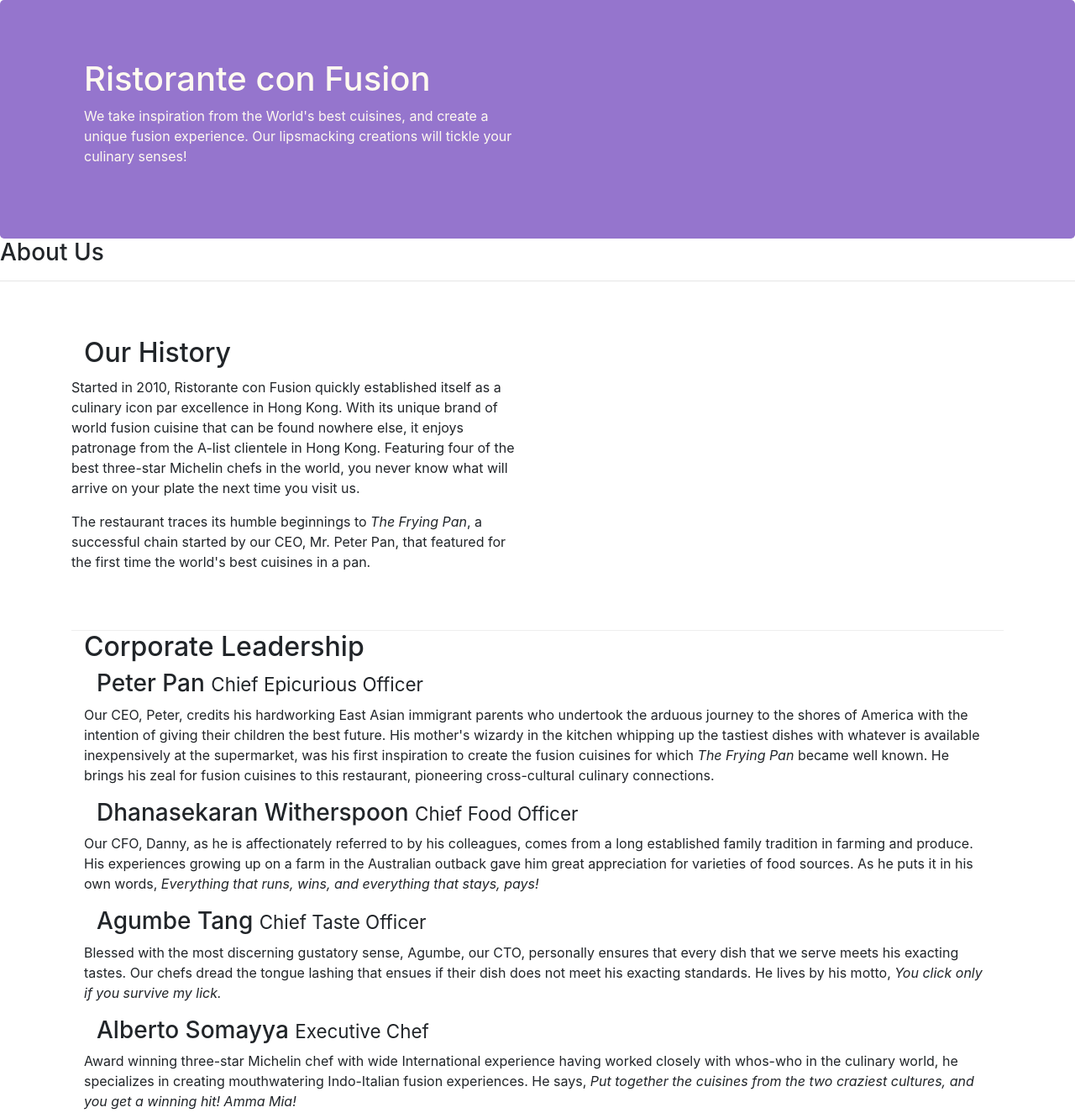
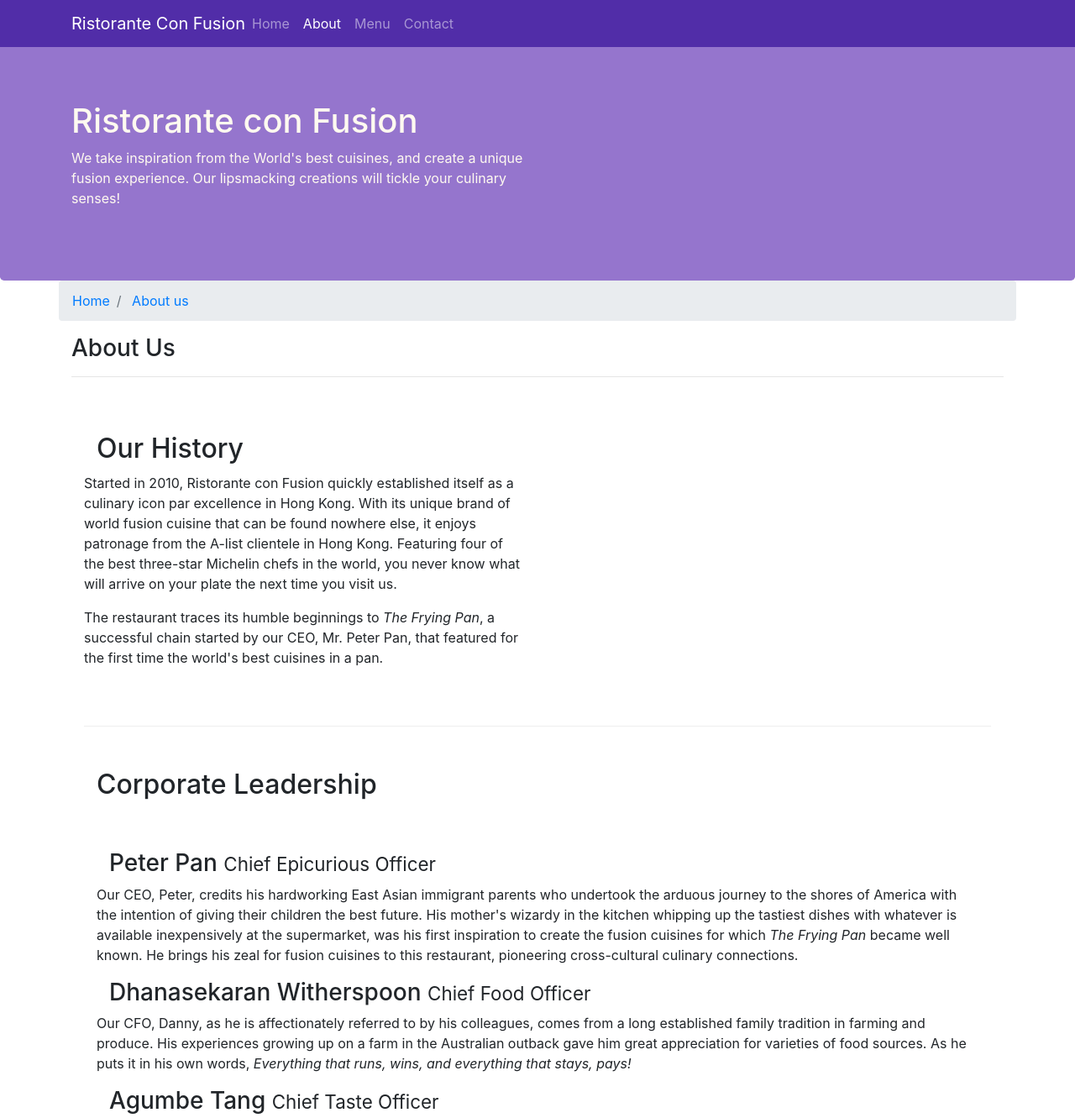
Before and after one commit to mariavbalves/initialsetup, a website: page aboutus.html in a window 1280 px wide. Shown: the top 1331 px of the page at 84% size. Drawn offline with nearby package versions, Linux system fonts and the light colour scheme.

Commit message:
navbar and breadcrumbs

```diff
--- a/aboutus.html
+++ b/aboutus.html
@@ -16,9 +16,35 @@
 </head>
 
 <body>
+<nav class="navbar navbar-dark navbar-expand-sm  fixed-top">
+
+    <div class="container">
+        <button class="navbar-toggler" type="button" data-toggle="collapse" data-target="#Navbar">
+            <span class="navbar-toggler-icon"> </span>
+
+        </button>
+
+        <a class="navbar-brand mr-auto" href= "#"> Ristorante Con Fusion </a>
+
+        <div class= "coolapse navbar-collapse" id = "Navbar">
+
+            <ul class="navbar-nav mr-auto">
+            <li class="nav-item "> <a class="nav-link" href="./index.html">Home </a> </li>
+
+            <li class="nav-item active"> <a class="nav-link" href="./aboutus.html">About </a> </li>
+            <li class="nav-item"> <a class="nav-link" href="#">Menu </a> </li>
+             <li class="nav-item"> <a class="nav-link" href="#">Contact </a> </li>
+
+        </ul>
+    </div>
+
+    </div>
+
+</nav>
 
     <header class="jumbotron">
         <div class="container">
+                <div class="row ">
             <div class="row row-header">
                 <div class="col-12 col-sm-6">
                     <h1>Ristorante con Fusion</h1>
@@ -27,12 +53,17 @@
                 <div class="col-12 col-sm">
                 </div>
             </div>
+            </div>
         </div>
     </header>
 
-    <div>
-        <div>
-            <div>
+    <div class="container">
+        <div class="row">
+            <ol class="col-12 breadcrumb">
+            <li class="breadcrumb-item"> <a href="./index.html">Home</a></li>
+             <li class="breadcrumb-item active"> <a href="./aboutus.html">About us</a></li>
+            </ol>
+            <div class="col-12">
                <h3>About Us</h3>
                <hr>
             </div>
@@ -46,7 +77,7 @@
                 <h2>Our History</h2>
             </div>
 
-<div class="row ">
+             <div class="row ">
                 <div class="col col-sm-6 col-md-6">
                 <p>Started in 2010, Ristorante con Fusion quickly established itself as a culinary icon par excellence in Hong Kong. With its unique brand of world fusion cuisine that can be found nowhere else, it enjoys patronage from the A-list clientele in Hong Kong.  Featuring four of the best three-star Michelin chefs in the world, you never know what will arrive on your plate the next time you visit us.</p>
                 <p>The restaurant traces its humble beginnings to <em>The Frying Pan</em>, a successful chain started by our CEO, Mr. Peter Pan, that featured for the first time the world's best cuisines in a pan.</p>
@@ -59,16 +90,18 @@
 
 
 
-       <div class="container">
-            <div>
 
-<h2>Corporate Leadership</h2>
+             <div class="container">
+                <div class="row row-content ">
+
+            <h2>Corporate Leadership</h2>
 
 
-
+                  <div class="row row-content ">
                 <div class="col-12 col-sm-6 col-md-6"><h3>Peter Pan <small>Chief Epicurious Officer</small></h3> </div>
 
-                <div class="d-none d-sm-block"> <p>Our CEO, Peter, credits his hardworking East Asian immigrant parents who undertook the arduous journey to the shores of America with the intention of giving their children the best future. His mother's wizardy in the kitchen whipping up the tastiest dishes with whatever is available inexpensively at the supermarket, was his first inspiration to create the fusion cuisines for which <em>The Frying Pan</em> became well known. He brings his zeal for fusion cuisines to this restaurant, pioneering cross-cultural culinary connections.</p></div>
+                <p class="d-none d-sm-block">
+                    Our CEO, Peter, credits his hardworking East Asian immigrant parents who undertook the arduous journey to the shores of America with the intention of giving their children the best future. His mother's wizardy in the kitchen whipping up the tastiest dishes with whatever is available inexpensively at the supermarket, was his first inspiration to create the fusion cuisines for which <em>The Frying Pan</em> became well known. He brings his zeal for fusion cuisines to this restaurant, pioneering cross-cultural culinary connections.</p>
 
 
 
@@ -77,19 +110,22 @@
 
             </div>
 
-                  <div class="d-none d-sm-block"><p>Our CFO, Danny, as he is affectionately referred to by his colleagues, comes from a long established family tradition in farming and produce. His experiences growing up on a farm in the Australian outback gave him great appreciation for varieties of food sources. As he puts it in his own words, <em>Everything that runs, wins, and everything that stays, pays!</em></p></div>
+                 <p class="d-none d-sm-block">
+                    Our CFO, Danny, as he is affectionately referred to by his colleagues, comes from a long established family tradition in farming and produce. His experiences growing up on a farm in the Australian outback gave him great appreciation for varieties of food sources. As he puts it in his own words, <em>Everything that runs, wins, and everything that stays, pays!</em></p>
 
                 <div class="col-12 col-sm-12 col-md-12"><h3>Agumbe Tang <small>Chief Taste Officer</small></h3> </div>
 
-                  <div class="d-none d-sm-block"><p>Blessed with the most discerning gustatory sense, Agumbe, our CTO, personally ensures that every dish that we serve meets his exacting tastes. Our chefs dread the tongue lashing that ensues if their dish does not meet his exacting standards. He lives by his motto, <em>You click only if you survive my lick.</em></p></div>
+                 <p class="d-none d-sm-block">Blessed with the most discerning gustatory sense, Agumbe, our CTO, personally ensures that every dish that we serve meets his exacting tastes. Our chefs dread the tongue lashing that ensues if their dish does not meet his exacting standards. He lives by his motto, <em>You click only if you survive my lick.</em></p>
 
                 <div class="col-12 col-sm-12 col-md-12"><h3>Alberto Somayya <small>Executive Chef</small></h3> </div>
 
-                  <div class="d-none d-sm-block"><p>Award winning three-star Michelin chef with wide International experience having worked closely with whos-who in the culinary world, he specializes in creating mouthwatering Indo-Italian fusion experiences. He says, <em>Put together the cuisines from the two craziest cultures, and you get a winning hit! Amma Mia!</em></p></div>
+                  <p class="d-none d-sm-block">Award winning three-star Michelin chef with wide International experience having worked closely with whos-who in the culinary world, he specializes in creating mouthwatering Indo-Italian fusion experiences. He says, <em>Put together the cuisines from the two craziest cultures, and you get a winning hit! Amma Mia!</em></p>
+            </div>
             </div>
        </div>
 
     </div>
+</div>
 
     <footer class="footer">
         <div class="container">
@@ -97,8 +133,8 @@
                 <div class="col-4 offset-1 col-sm-2">
                     <h5>Links</h5>
                     <ul class="list-unstyled">
-                        <li><a href="#">Home</a></li>
-                        <li><a href="#">About</a></li>
+                        <li><a href="./index.html">Home</a></li>
+                        <li><a href="./aboutus.html">About</a></li>
                         <li><a href="#">Menu</a></li>
                         <li><a href="#">Contact</a></li>
                     </ul>
@@ -131,6 +167,7 @@
                 </div>
            </div>
         </div>
+
     </footer>
      <script src="node_modules/jquery/dist/jquery.slim.min.js"></script>
     <script src="node_modules/popper.js/dist/umd/popper.min.js"></script>
--- a/css/styles.css
+++ b/css/styles.css
@@ -23,8 +23,21 @@
     color:floralwhite;
 }
 
-address{
+.address{
     font-size:80%;
     margin:0px;
     color:#0f0f0f;
 }
+
+
+body {
+
+    padding:50px 0px 0px 0px;
+    z-index:0;
+    }
+
+
+.navbar-dark{
+    background-color: #512DA8;
+
+       }
```
Also changed, not shown: index.html (+27 -2 lines).
